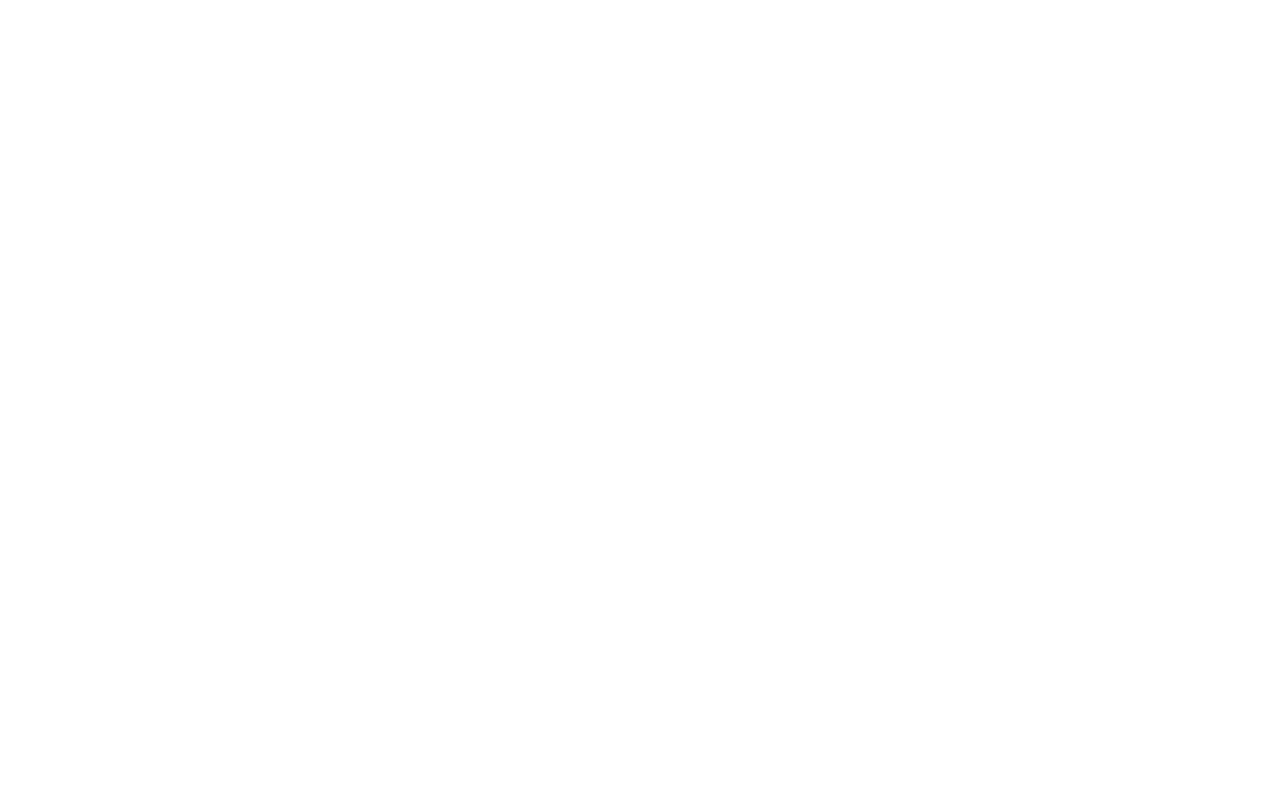
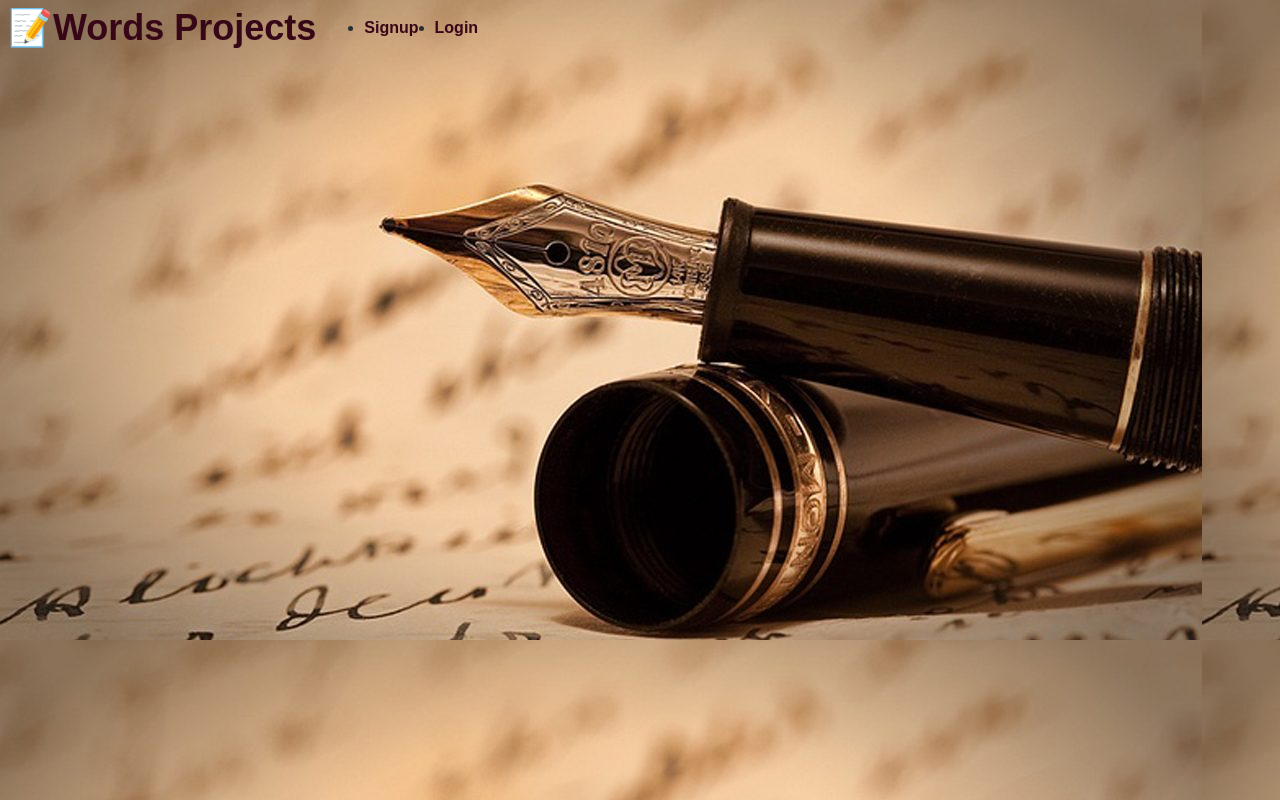
Before and after one commit to brandonmcguire1992/word-projects1-test, a React (Create React App) app in the folder client/: page / in a window 1280 px wide. Built offline with nearby package versions, Linux system fonts and the light colour scheme.

Commit message:
update some styles

```diff
--- a/client/src/App.js
+++ b/client/src/App.js
@@ -3,12 +3,12 @@
 import { ApolloProvider } from '@apollo/react-hooks';
 import ApolloClient from 'apollo-boost';
 
-// import Home from "./pages/Home";
+ //import Home from "./pages/Home";
 // import Detail from "./pages/Detail";
 // import NoMatch from "./pages/NoMatch";
-// import Login from "./pages/Login";
-// import Signup from "./pages/Signup";
-// import Nav from "./components/Nav";
+ import Login from "./pages/Login";
+ import Signup from "./pages/Signup";
+ import Nav from "./components/Nav";
 // import { StoreProvider } from "./utils/GlobalState";
 // import Success from "./pages/Success";
 // import OrderHistory from "./pages/OrderHistory";
@@ -30,17 +30,13 @@
     <ApolloProvider client={client}>
       <Router>
         <div>
-          {/* <StoreProvider>
-            <Nav /> */}
-            {/* <Switch>
-              <Route exact path="/" component={Home} />
+          {/* <StoreProvider>*/}
+            <Nav />
+            {<Switch>
               <Route exact path="/login" component={Login} />
               <Route exact path="/signup" component={Signup} />
-              <Route exact path="/success" component={Success} />
-              <Route exact path="/orderHistory" component={OrderHistory} />
-              <Route exact path="/products/:id" component={Detail} />
-              <Route component={NoMatch} />
-            </Switch> */}
+
+            </Switch> }
           {/* </StoreProvider> */}
         </div>
       </Router>
--- /dev/null
+++ b/client/src/components/Nav/index.js
@@ -0,0 +1,58 @@
+import React from "react";
+import Auth from "../../utils/auth";
+import { Link } from "react-router-dom";
+
+function Nav() {
+
+  function showNavigation() {
+    if (Auth.loggedIn()) {
+      return (
+        <ul className="flex-row">
+          <li className="mx-1">
+            <Link to="/orderHistory">
+              Order History
+            </Link>
+          </li>
+          <li className="mx-1">
+            {/* this is not using the Link component to logout or user and then refresh the application to the start */}
+            <a href="/" onClick={() => Auth.logout()}>
+              Logout
+            </a>
+          </li>
+        </ul>
+      );
+    } else {
+      return (
+        <ul className="flex-row">
+          <li className="mx-1">
+            <Link to="/signup">
+              Signup
+            </Link>
+          </li>
+          <li className="mx-1">
+            <Link to="/login">
+              Login
+            </Link>
+          </li>
+        </ul>
+      );
+    }
+  }
+
+  return (
+    <header className="flex-row px-1">
+      <h1>
+        <Link to="/">
+          <span role="img" aria-label="shopping bag">📝</span>
+          Words Projects
+        </Link>
+      </h1>
+
+      <nav>
+        {showNavigation()}
+      </nav>
+    </header>
+  );
+}
+
+export default Nav;
--- a/client/src/index.css
+++ b/client/src/index.css
@@ -1,5 +1,5 @@
 :root {
-  --primary: #232F3E;
+  --primary: #532e18;
   --secondary: #F3A847;
   --tertiary: #B12704;
   --light: #fafafa;
@@ -16,6 +16,7 @@
 html,
 body {
   min-height: 100%;
+  background-image: url('./assets/fondo.jpg');
 }
 
 body {
@@ -81,10 +82,16 @@
 
 header {
   background: var(--primary);
+  background-image:url('./assets/fondo.jpg') ;
+
 }
 
 header a {
-  color: var(--light);
+  color:#370617;
+}
+a{
+  text-decoration-style: none;
+
 }
 
 button {
@@ -202,6 +209,11 @@
 .error-text {
   color: var(--error);
 }
+label{
+  color:#370617;
+  font-weight: bold;
+
+}
 
 @media screen and (max-width: 768px) {
   .card {
```
Also changed, not shown: client/src/assets/fondo.jpg (added).
